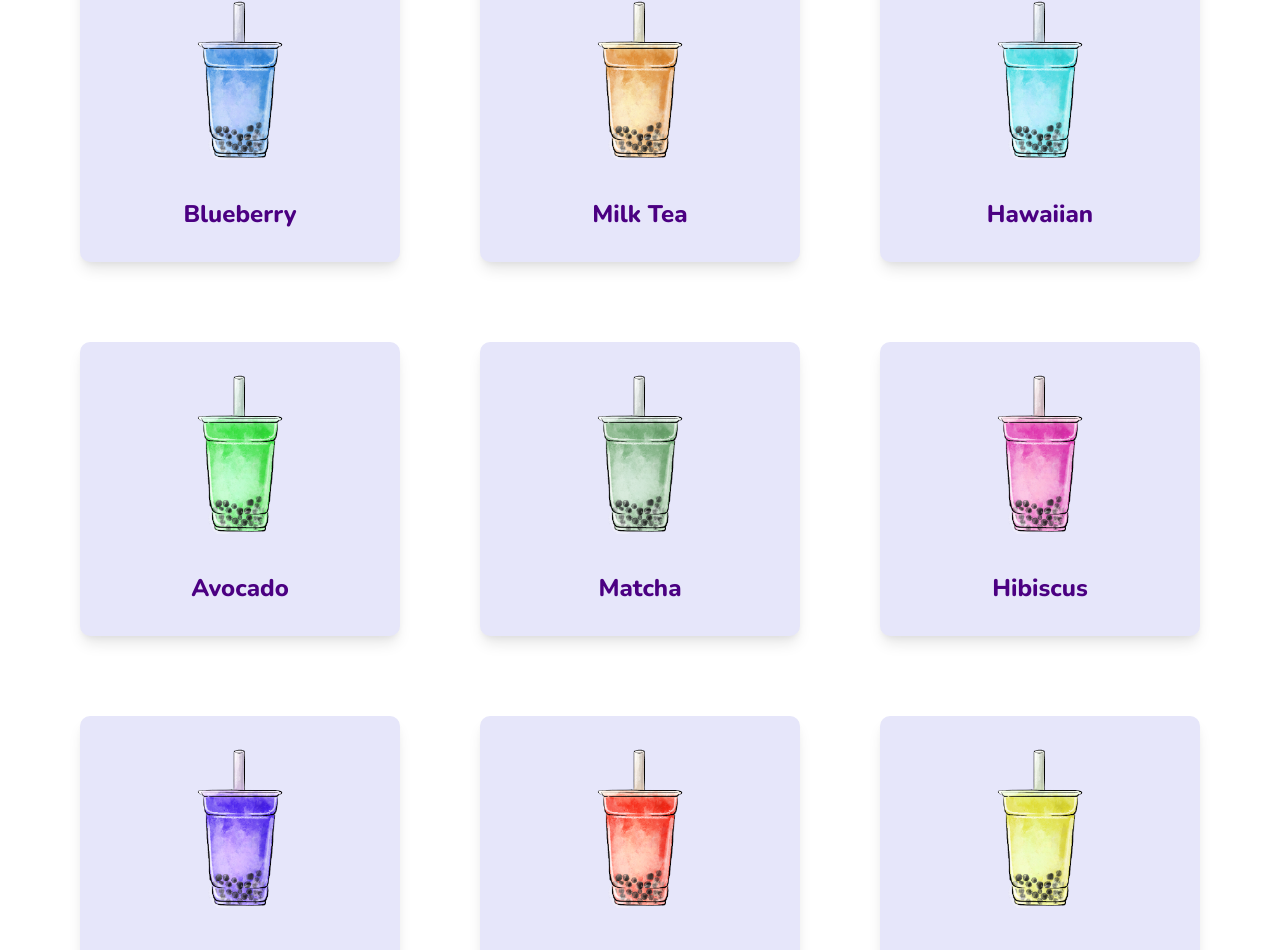
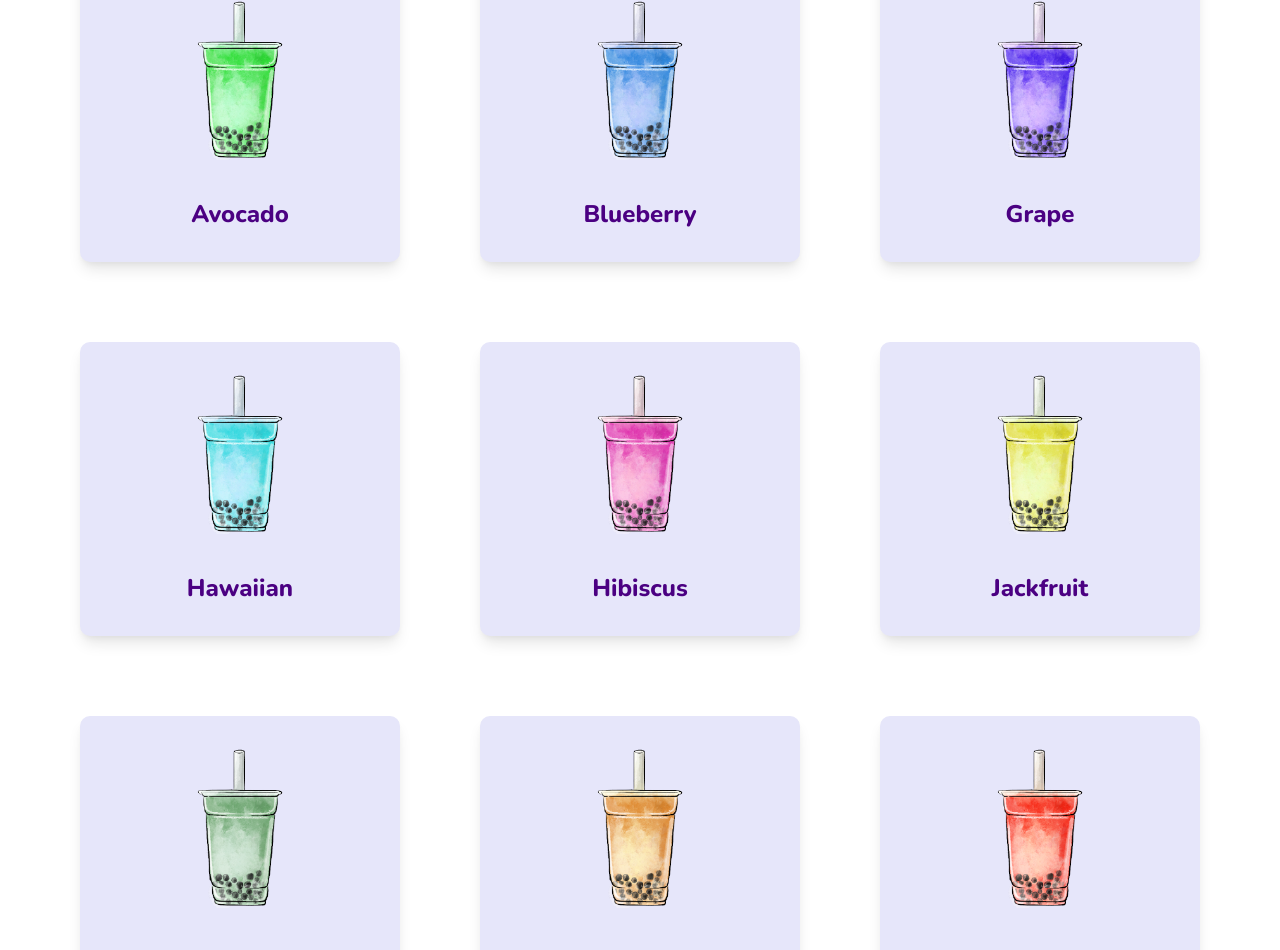
Before and after one commit to robteaw/boba, a React (Create React App) app: page /menu in a window 1280 px wide. Shown: the part 495-1445 px from the top of the page. Built offline with nearby package versions, Linux system fonts and the light colour scheme.

Commit message:
27. Search Filter Update

```diff
--- a/src/pages/Home/Card.js
+++ b/src/pages/Home/Card.js
@@ -88,7 +88,8 @@ const Container = styled.div`
   h2 {
     margin-top: 2rem;
   }
-  @media (max-width: 1050px) {
+
+  @media (max-width: 1250px) {
     .card_container {
       display: flex;
       flex-wrap: wrap;
--- a/src/pages/Home/Hero.js
+++ b/src/pages/Home/Hero.js
@@ -64,10 +64,4 @@ const Container = styled.div`
       border: 2px solid var(--subColor);
     }
   }
-  @media (min-width: 50em) {
-    .grid-auto-flow {
-      grid-auto-flow: column;
-      grid-auto-columns: 1fr;
-    }
-  }
 `;
--- a/src/pages/Menu/Boba.js
+++ /dev/null
@@ -1,53 +0,0 @@
-import React from "react";
-import blue from "../../images/boba_blue.png";
-import brown from "../../images/boba_brown.png";
-import cyan from "../../images/boba_cyan.png";
-import green from "../../images/boba_green.png";
-import matcha from "../../images/boba_matcha.png";
-import pink from "../../images/boba_pink.png";
-import purple from "../../images/boba_purple.png";
-import red from "../../images/boba_red.png";
-import yellow from "../../images/boba_yellow.png";
-
-export default function Boba() {
-  return (
-    <>
-      <div className="card">
-        <img src={blue} alt="" />
-        <h2>Blueberry</h2>
-      </div>
-      <div className="card">
-        <img src={brown} alt="" />
-        <h2>Milk Tea</h2>
-      </div>
-      <div className="card">
-        <img src={cyan} alt="" />
-        <h2>Hawaiian</h2>
-      </div>
-      <div className="card">
-        <img src={green} alt="" />
-        <h2>Avocado</h2>
-      </div>
-      <div className="card">
-        <img src={matcha} alt="" />
-        <h2>Matcha</h2>
-      </div>
-      <div className="card">
-        <img src={pink} alt="" />
-        <h2>Hibiscus</h2>
-      </div>
-      <div className="card">
-        <img src={purple} alt="" />
-        <h2>Grape</h2>
-      </div>
-      <div className="card">
-        <img src={red} alt="" />
-        <h2>Strawberry</h2>
-      </div>
-      <div className="card">
-        <img src={yellow} alt="" />
-        <h2>Jackfruit</h2>
-      </div>
-    </>
-  );
-}
--- /dev/null
+++ b/src/pages/Menu/Data.js
@@ -0,0 +1,31 @@
+import blue from "../../images/boba_blue.png";
+import brown from "../../images/boba_brown.png";
+import cyan from "../../images/boba_cyan.png";
+import green from "../../images/boba_green.png";
+import matcha from "../../images/boba_matcha.png";
+import pink from "../../images/boba_pink.png";
+import purple from "../../images/boba_purple.png";
+import red from "../../images/boba_red.png";
+import yellow from "../../images/boba_yellow.png";
+import cake from "../../images/cake.png";
+import cupcake from "../../images/cupcake.png";
+import macaron from "../../images/macaron.png";
+
+const data = {
+  cardData: [
+    { id: 1, img: green, title: "Avocado" },
+    { id: 2, img: blue, title: "Blueberry" },
+    { id: 3, img: purple, title: "Grape" },
+    { id: 4, img: cyan, title: "Hawaiian" },
+    { id: 5, img: pink, title: "Hibiscus" },
+    { id: 6, img: yellow, title: "Jackfruit" },
+    { id: 7, img: matcha, title: "Matcha" },
+    { id: 8, img: brown, title: "Milk Tea" },
+    { id: 9, img: red, title: "Strawberry" },
+    { id: 10, img: cake, title: "Cake" },
+    { id: 11, img: cupcake, title: "Cupcake" },
+    { id: 12, img: macaron, title: "Macaron" },
+  ],
+};
+
+export default data;
--- a/src/pages/Menu/Dessert.js
+++ /dev/null
@@ -1,23 +0,0 @@
-import React from "react";
-import cake from "../../images/cake.png";
-import cupcake from "../../images/cupcake.png";
-import macaron from "../../images/macaron.png";
-
-export default function Dessert() {
-  return (
-    <>
-      <div className="card">
-        <img src={cake} alt="" />
-        <h2>Cake</h2>
-      </div>
-      <div className="card">
-        <img src={cupcake} alt="" />
-        <h2>Cupcake</h2>
-      </div>
-      <div className="card">
-        <img src={macaron} alt="" />
-        <h2>Macaron</h2>
-      </div>
-    </>
-  );
-}
--- a/src/pages/Menu/Menu.js
+++ b/src/pages/Menu/Menu.js
@@ -1,7 +1,5 @@
 import React from "react";
 import styled from "styled-components";
-import Boba from "./Boba";
-import Dessert from "./Dessert";
 import Search from "./Search";
 
 export default function Menu() {
@@ -9,16 +7,13 @@ export default function Menu() {
     <Container>
       <h1>Menu</h1>
       <Search />
-      <div className="card_container">
-        <Boba />
-        <Dessert />
-      </div>
     </Container>
   );
 }
 
 // styling
 const Container = styled.div`
+  min-height: 100vh;
   height: 100%;
   width: 100%;
   max-width: 1280px;
@@ -26,6 +21,7 @@ const Container = styled.div`
   padding: 8rem 20%;
 
   .card_container {
+    width: 100%;
     margin: 5rem 0;
     display: grid;
     grid-template-columns: repeat(3, 1fr);
@@ -63,7 +59,8 @@ const Container = styled.div`
   }
   // Search
   .search_bar {
-    width: 20rem;
+    width: 100%;
+    max-width: 20rem;
     display: flex;
     margin: 0 auto;
   }
@@ -75,7 +72,6 @@ const Container = styled.div`
     padding: 0.75rem;
     appearance: none;
     outline: none;
-    /* border: none; */
     border-radius: 0.5rem 0 0 0.5rem;
     transition: 0.4s;
     &:focus {
@@ -98,7 +94,7 @@ const Container = styled.div`
       border: 2px solid var(--subTextHover);
     }
   }
-  @media (max-width: 1050px) {
+  @media (max-width: 1250px) {
     .card_container {
       display: flex;
       flex-wrap: wrap;
--- a/src/pages/Menu/Search.js
+++ b/src/pages/Menu/Search.js
@@ -1,13 +1,45 @@
-import React from "react";
+import React, { useState } from "react";
 import { FaSearch } from "react-icons/fa";
+import Data from "./Data";
 
 export default function Search() {
+  const [filter, setFilter] = useState("");
+
+  const searchText = (event) => {
+    setFilter(event.target.value);
+  };
+  let dataSearch = Data.cardData.filter((item) => {
+    return Object.keys(item).some((key) =>
+      item[key]
+        .toString()
+        .toLowerCase()
+        .includes(filter.toString().toLowerCase())
+    );
+  });
+
   return (
-    <div className="search_bar">
-      <input type="text" placeholder="Search" />
-      <div className="search_btn">
-        <FaSearch />
+    <>
+      <div className="search_bar">
+        <input
+          type="text"
+          placeholder="Search"
+          value={filter}
+          onChange={searchText.bind(this)}
+        />
+        <div className="search_btn">
+          <FaSearch />
+        </div>
       </div>
-    </div>
+      <div className="card_container">
+        {dataSearch.map((item, index) => {
+          return (
+            <div className="card">
+              <img src={item.img} alt="" />
+              <h2>{item.title}</h2>
+            </div>
+          );
+        })}
+      </div>
+    </>
   );
 }
```
